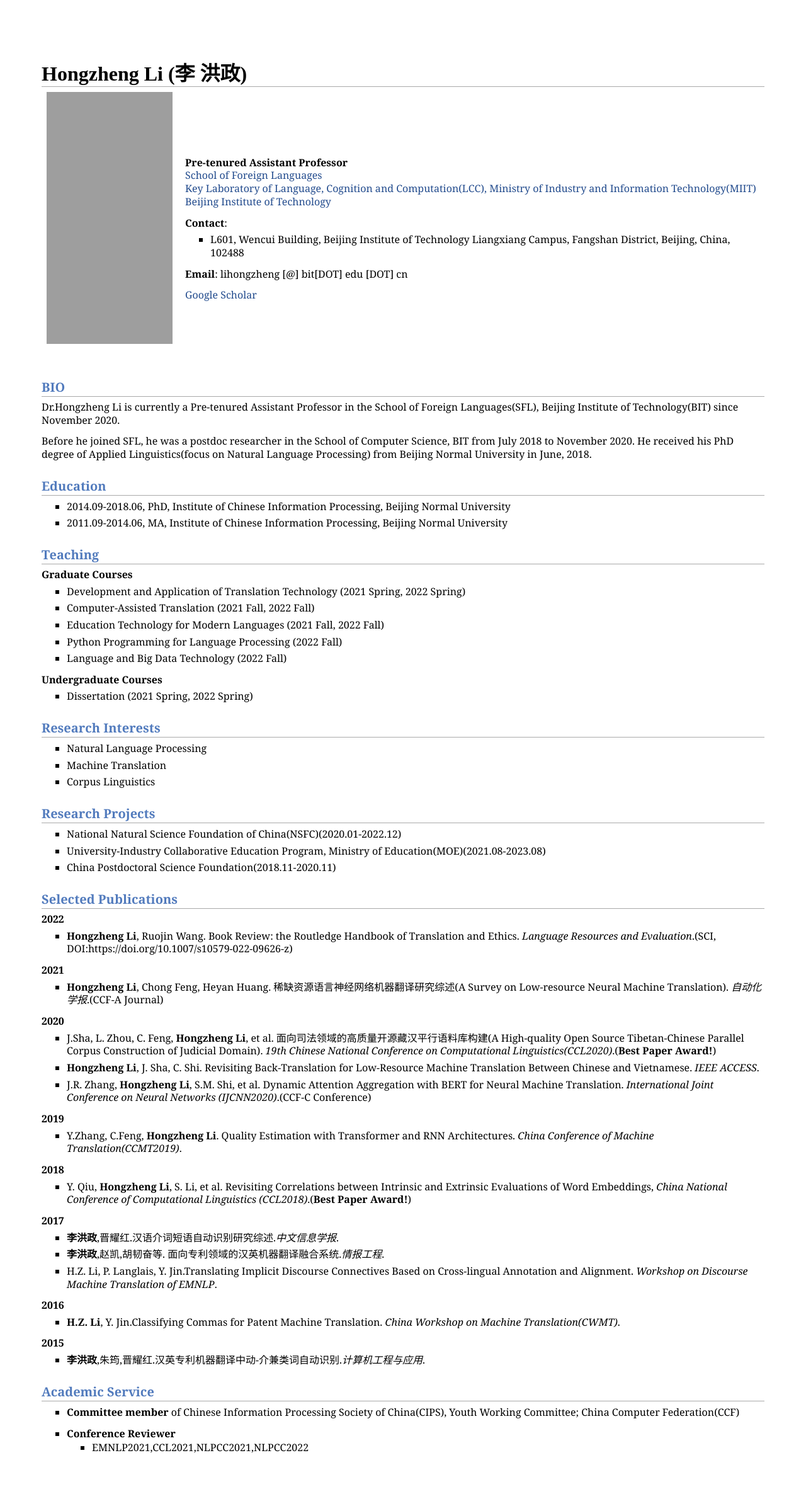
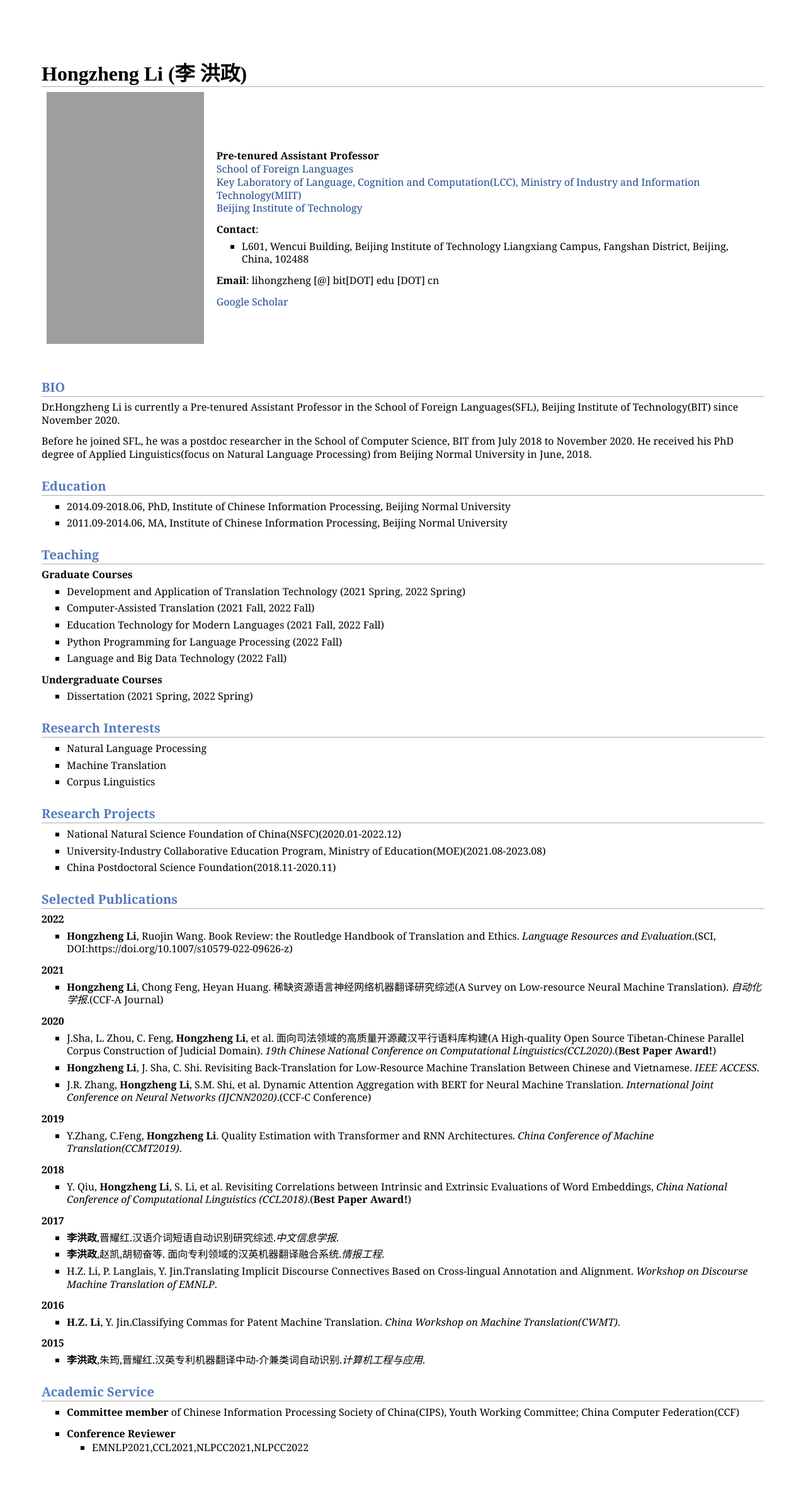
Before and after one commit to lihongzheng-nlp/lihongzheng-nlp.github.io, a Jekyll site: the page index.html, which Jekyll copies as it is, in a window 1280 px wide. Shown: the whole page at 63% size. Built offline with Jekyll 4.4.1, drawn with Linux system fonts in a browser that asks for light colours; grey boxes are pictures that could not be loaded.

Commit message:
Update index.html

```diff
--- a/index.html
+++ b/index.html
@@ -12,7 +12,7 @@
 <p><br /></p>
 <h2><span style="color:black;font-size:24pt;font-family:Songti SC"><b>Hongzheng Li (李 洪政)</b></span><br /></h2>
 <table class="imgtable"><tr><td>
-<img src="images/lihongzheng.jpg" alt="alt text" width="200px" height="400px" />&nbsp;</td>
+<img src="images/lihongzheng.jpg" alt="alt text" width="250px" height="400px" />&nbsp;</td>
 <td align="left"><p><br />
 <b>Pre-tenured Assistant Professor</b><br />
 <a href="https://sfl.bit.edu.cn/">School of Foreign Languages</a><br />
```
